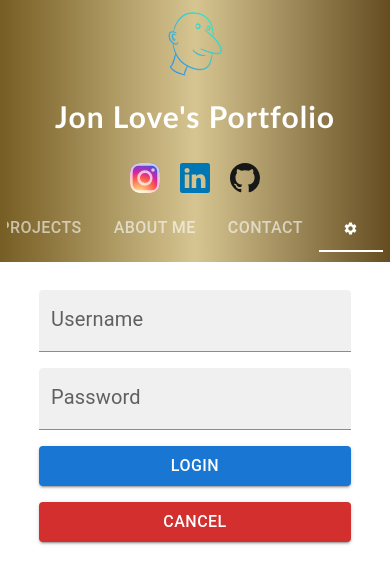
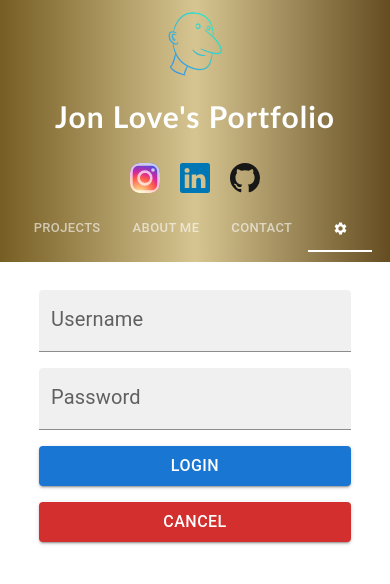
Before and after one commit to jonnny013/portfolio, a React (Vite) app: page /admin in a window 390 px wide. Shown: the top 584 px of the page. Built offline with nearby package versions, Linux system fonts and the light colour scheme.

Commit message:
update media query for header and sensitivy for swiping

```diff
--- a/package.json
+++ b/package.json
@@ -21,6 +21,7 @@
     "@fortawesome/react-fontawesome": "^0.2.0",
     "@mui/icons-material": "^5.15.5",
     "@mui/material": "^5.15.4",
+    "@mui/system": "^5.15.6",
     "@tanstack/react-query": "^5.17.15",
     "@types/react-router-dom": "^5.3.3",
     "@types/uuid": "^9.0.7",
--- a/src/components/Header/NavTabs.tsx
+++ b/src/components/Header/NavTabs.tsx
@@ -5,6 +5,8 @@ import Tab from '@mui/material/Tab'
 import { Link, useLocation } from 'react-router-dom'
 import themes from '../../themes/themes'
 import SettingsMenu from './SettingsMenu'
+import useMediaQuery from '@mui/material/useMediaQuery'
+import { useTheme } from '@mui/material/styles'
 
 interface LinkTabProps {
   label?: string
@@ -13,11 +15,16 @@ interface LinkTabProps {
 }
 
 function LinkTab(props: LinkTabProps) {
+   const theme = useTheme()
+  const isMobile = useMediaQuery(theme.breakpoints.down('sm'))
   return (
     <Tab
       component={Link}
       to={props.to || '/'}
-      style={{ fontSize: themes.fonts.standardFontSize }}
+      style={{
+        fontSize: themes.fonts.standardFontSize,
+        ...(isMobile && { fontSize: themes.fonts.mobileFontSize }),
+      }}
       aria-current={props.selected && 'page'}
       {...props}
     />
--- a/src/components/Projects/Carousel.tsx
+++ b/src/components/Projects/Carousel.tsx
@@ -61,11 +61,11 @@ const Carousel = () => {
   }
 
   function handleTouchEnd() {
-    if (touchStart - touchEnd > 100) {
+    if (touchStart - touchEnd > 50) {
       nextProject()
     }
 
-    if (touchStart - touchEnd < -100) {
+    if (touchStart - touchEnd < -50) {
       prevProject()
     }
   }
--- a/src/themes/themes.ts
+++ b/src/themes/themes.ts
@@ -5,19 +5,20 @@ const themes = {
     buttonFontSize: 16,
     helperFont: 16,
     title: 22,
-    icons: 30
+    icons: 30,
+    mobileFontSize: 13
   },
   colors: {
     headerColor: 'white',
   },
   lightColors: {
     background: 'white',
-    font: 'black'
+    font: 'black',
   },
   darkColors: {
     background: 'darkGray',
-    font: 'white'
-  }
+    font: 'white',
+  },
 }
 
 export default themes
```
Also changed, not shown: 1 other file (tests, documents, lock files or other folders).
